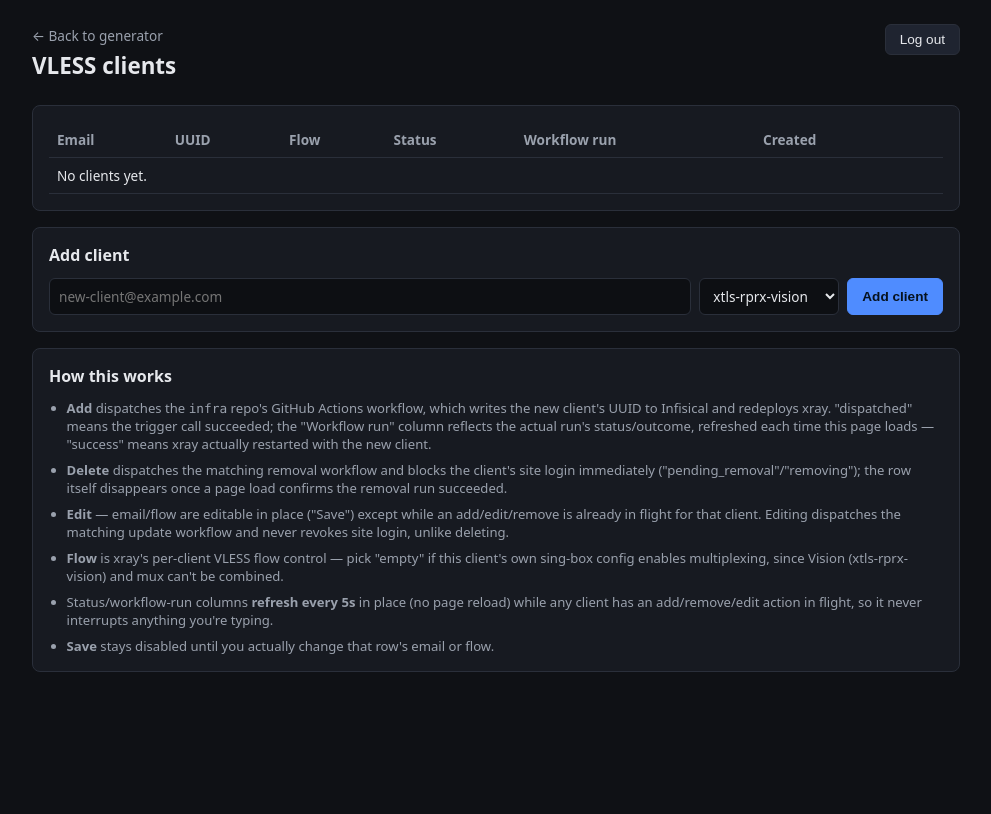
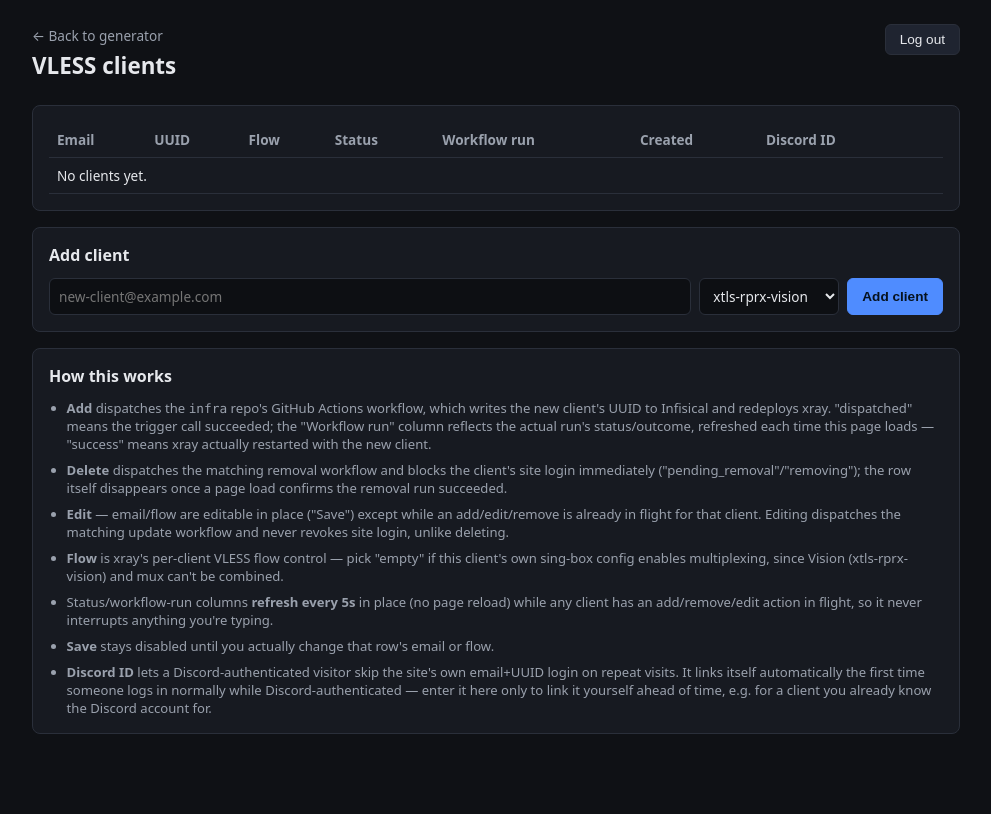
Before and after one commit to soksanichenko/vless-config-generator, a FastAPI app: template sources/templates/admin/dashboard.html in a window 1280 px wide. Shown: the whole page, without its empty margins (144-1135 px from the left). Before the commit the page ends 672 px from the top, so only its background shows below. Run offline with FastAPI, Linux system fonts and the light colour scheme; the template is opened without the code that fills it, so the values that code supplies are empty; parts of the project's set-up code (start-up, migrations or seed data) failed here and were passed over.

Commit message:
feat(admin): let an operator manually link a Discord id to a client
Adds a "Discord ID" column + inline form on each admin dashboard row
(POST /admin/clients/{id}/link-discord) — an operator who already
knows which Discord user a credential was handed to can create the
DiscordLink themselves instead of waiting for that person's first
normal login (see 7025a41). Same upsert either path writes.

Deliberately not automatic email matching, even though the portal can
supply a verified Discord email: unlike Client.email, which is just an
account label, client_uuid is the actual proof of ownership here, and
matching by email alone would grant access to anyone whose Discord
email happens to equal that label, without ever having the real
secret.

Verified against a real Postgres: manual link creates the row and
shows up in both the dashboard and the status-poll JSON's row_html; an
empty submission is a no-op; an unknown client id 404s.

Co-Authored-By: Claude Sonnet 5 <noreply@anthropic.com>

```diff
--- a/sources/src/vless_admin/app.py
+++ b/sources/src/vless_admin/app.py
@@ -36,6 +36,7 @@ from .db import (
     client_set_run_id,
     client_update,
     client_update_run_status,
+    discord_link_list,
     discord_link_upsert,
     init_db,
 )
@@ -113,6 +114,16 @@ _client_row_macro = templates.env.get_template(
 
 def _is_editable(client) -> bool:
     return client.status in _EDITABLE_STATUSES
+
+
+async def _discord_ids_by_email() -> dict[str, list[str]]:
+    """Group every `DiscordLink` by account email, for the dashboard's
+    "Discord ID" column — an account can have more than one link (e.g. a
+    shared credential), so this is a list, not a single value."""
+    grouped: dict[str, list[str]] = {}
+    for link in await discord_link_list():
+        grouped.setdefault(link.email, []).append(link.discord_user_id)
+    return grouped
 
 
 @asynccontextmanager
@@ -413,7 +424,11 @@ async def admin_dashboard(request: Request) -> HTMLResponse:
     return templates.TemplateResponse(
         request,
         "admin/dashboard.html",
-        {"clients": clients, "github_repo": config.github_repo},
+        {
+            "clients": clients,
+            "github_repo": config.github_repo,
+            "discord_ids_by_email": await _discord_ids_by_email(),
+        },
     )
 
 
@@ -426,6 +441,7 @@ async def admin_clients_status() -> JSONResponse:
     the whole page — keeps in-progress edits/scroll position/etc. intact.
     """
     clients = await _refresh_client_runs(await client_list())
+    discord_ids_by_email = await _discord_ids_by_email()
     return JSONResponse(
         {
             "clients": [
@@ -435,7 +451,13 @@ async def admin_clients_status() -> JSONResponse:
                     "run_html": _run_cell_html(client, config.github_repo),
                     "in_flight": _is_in_flight(client),
                     "editable": _is_editable(client),
-                    "row_html": str(_client_row_macro(client, config.github_repo)),
+                    "row_html": str(
+                        _client_row_macro(
+                            client,
+                            config.github_repo,
+                            discord_ids_by_email.get(client.email, []),
+                        )
+                    ),
                 }
                 for client in clients
             ]
@@ -504,6 +526,26 @@ async def admin_edit_client(
     return RedirectResponse("/admin/", status_code=303)
 
 
+@app.post("/admin/clients/{client_id}/link-discord")
+async def admin_link_discord(
+    client_id: UUID, discord_user_id: str = Form(...)
+) -> RedirectResponse:
+    """Manually link a Discord user id to a client's account (by email) —
+    for an operator who already knows which Discord user a credential was
+    handed to, without waiting for that person to log in themselves first
+    (see `auth.py`'s implicit self-service linking via `/login`, which
+    this is an alternative to, not a replacement for — either path writes
+    the same `DiscordLink` row).
+    """
+    client = await client_get(client_id)
+    if client is None:
+        raise HTTPException(status_code=404, detail="Client not found")
+    discord_user_id = discord_user_id.strip()
+    if discord_user_id:
+        await discord_link_upsert(discord_user_id, client.email)
+    return RedirectResponse("/admin/", status_code=303)
+
+
 @app.post("/admin/clients/{client_id}/delete")
 async def admin_delete_client(client_id: UUID) -> RedirectResponse:
     """Dispatch the infra workflow that removes a client from xray.
--- a/sources/templates/admin/_client_row.html
+++ b/sources/templates/admin/_client_row.html
@@ -1,4 +1,4 @@
-{% macro client_row(client, github_repo) %}
+{% macro client_row(client, github_repo, discord_ids=[]) %}
 {% set editable = client.status in ("pending", "dispatched") %}
 <tr data-client-id="{{ client.id }}" data-editable="{{ 'true' if editable else 'false' }}">
   <td>
@@ -23,6 +23,17 @@
   <td class="js-status status-{{ client.status }}">{{ client.status }}</td>
   <td class="js-run">{{ run_cell_html(client, github_repo) | safe }}</td>
   <td>{{ client.created_at.strftime('%Y-%m-%d %H:%M') }}</td>
+  <td>
+    {% if discord_ids %}
+    <code>{{ discord_ids | join(', ') }}</code>
+    {% else %}
+    &mdash;
+    {% endif %}
+    <form method="post" action="/admin/clients/{{ client.id }}/link-discord" class="link-discord">
+      <input type="text" name="discord_user_id" placeholder="Discord user id" pattern="[0-9]+" title="Numeric Discord user id" required>
+      <button type="submit">Link</button>
+    </form>
+  </td>
   <td class="actions">
     {% if editable %}
     <button type="submit" form="edit-{{ client.id }}" class="js-save">Save</button>
--- a/sources/templates/admin/dashboard.html
+++ b/sources/templates/admin/dashboard.html
@@ -71,7 +71,7 @@
     a.run-failure:hover, a.run-cancelled:hover, a.run-timed_out:hover {
       text-decoration: underline;
     }
-    input[type="email"], select {
+    input[type="email"], input[type="text"], select {
       background: #0d0f13;
       border: 1px solid var(--border);
       color: var(--text);
@@ -95,6 +95,8 @@
     button.danger { color: var(--danger); border-color: var(--danger); }
     form.add-client { display: flex; gap: 0.5rem; flex-wrap: wrap; }
     form.add-client input[type="email"] { flex: 1; min-width: 200px; }
+    form.link-discord { display: flex; gap: 0.35rem; margin-top: 0.35rem; }
+    form.link-discord input[type="text"] { width: 110px; }
     td.actions { display: flex; gap: 0.5rem; flex-wrap: wrap; }
     .help-list { margin: 0; padding-left: 1.1rem; color: var(--text-dim); font-size: 0.82rem; }
     .help-list li { margin-bottom: 8px; }
@@ -117,14 +119,14 @@
   <div class="card">
     <table>
       <thead>
-        <tr><th>Email</th><th>UUID</th><th>Flow</th><th>Status</th><th>Workflow run</th><th>Created</th><th></th></tr>
+        <tr><th>Email</th><th>UUID</th><th>Flow</th><th>Status</th><th>Workflow run</th><th>Created</th><th>Discord ID</th><th></th></tr>
       </thead>
       <tbody>
         {% for client in clients %}
-        {{ client_row(client, github_repo) }}
+        {{ client_row(client, github_repo, discord_ids_by_email.get(client.email, [])) }}
         {% endfor %}
         {% if not clients %}
-        <tr><td colspan="7">No clients yet.</td></tr>
+        <tr><td colspan="8">No clients yet.</td></tr>
         {% endif %}
       </tbody>
     </table>
@@ -179,6 +181,14 @@
       <li>
         <strong>Save</strong> stays disabled until you actually change
         that row's email or flow.
+      </li>
+      <li>
+        <strong>Discord ID</strong> lets a Discord-authenticated visitor
+        skip the site's own email+UUID login on repeat visits. It links
+        itself automatically the first time someone logs in normally
+        while Discord-authenticated — enter it here only to link it
+        yourself ahead of time, e.g. for a client you already know the
+        Discord account for.
       </li>
     </ul>
   </div>
```
Also changed, not shown: sources/src/vless_admin/db.py (+9 -0 lines), ansible/roles/vless-config-generator/README.md.
